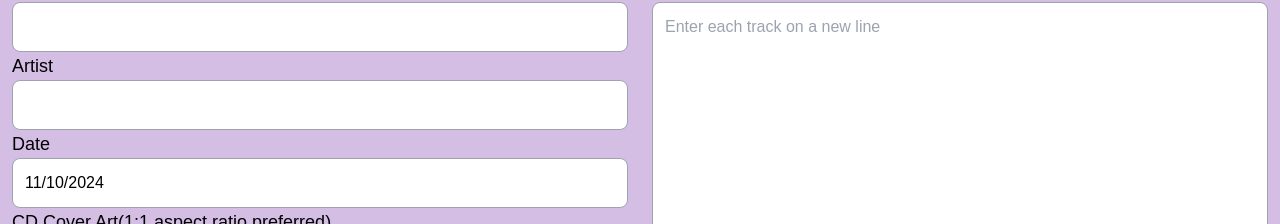
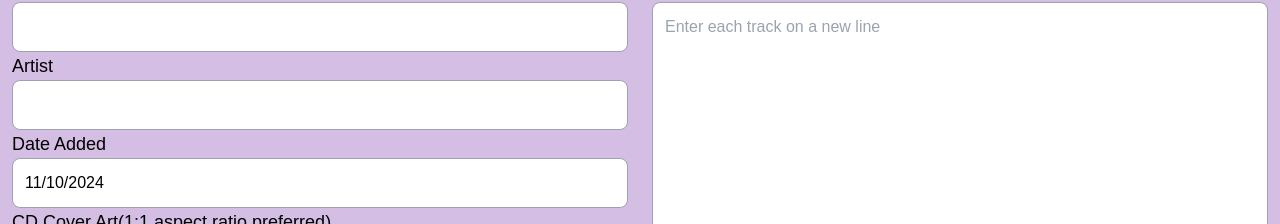
Before and after one commit to Kayla-A/CSCI4300GroupProject, a Next.js app in the folder frontend/: page /create-cd in a window 1280 px wide. Shown: the part 120-344 px from the top of the page. Built offline with nearby package versions, Linux system fonts and the light colour scheme.

Commit message:
minor fixes

```diff
--- a/frontend/src/app/create-cd/page.tsx
+++ b/frontend/src/app/create-cd/page.tsx
@@ -2,8 +2,8 @@
 import {AuthContext} from "../context/user";
 import Link from "next/link";
 import {useContext, useEffect, useState} from "react"
-import Nav from  "../components/navBar"
 import NavBar from "../components/navBar";
+import { useRouter } from 'next/navigation';
 
 
 const CreateCd = () => {
@@ -15,6 +15,8 @@ const CreateCd = () => {
     }
 
     const { isLoggedIn} = context;
+
+    const router = useRouter();
 
     const [name,setName] = useState('');
     const [artist, setArtist] = useState('');
@@ -55,12 +57,14 @@ const CreateCd = () => {
         };
 
         console.log("Submitted CD:", cdData);
-
+    //clear form
         setName('');
         setArtist('');
         setDate('');
         setImageUrl('');
         setTracklist([]);
+
+        router.push('/'); //return home
     };
 
     return (
@@ -92,7 +96,7 @@ const CreateCd = () => {
                                 />
                             </div>
                             <div>
-                                <label className="text-lg text-black font-medium mb-1">Date</label>
+                                <label className="text-lg text-black font-medium mb-1">Date Added</label>
                                 <input
                                     type="text"
                                     value={date}
```
